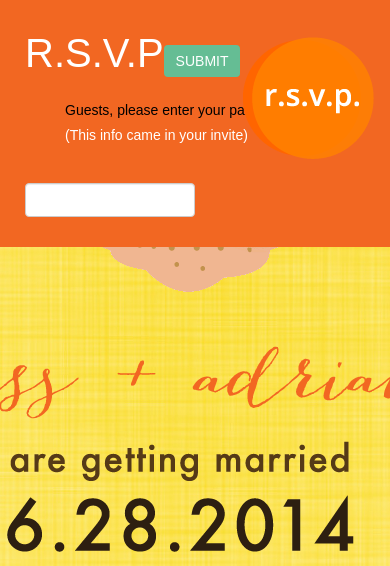
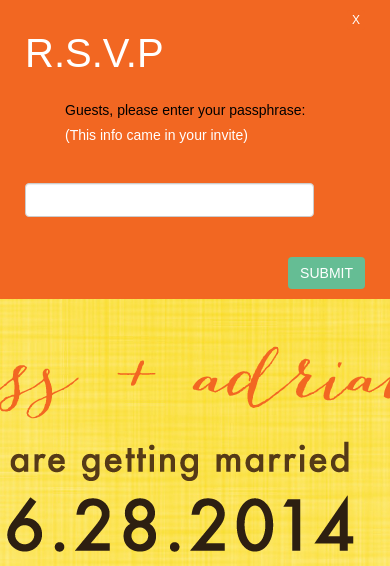
Before and after one commit to toolness/jessandadrian.us, a Django app: page /rsvp in a window 390 px wide. Shown: the top 566 px of the page. Run offline with Django 3.2, Linux system fonts and the light colour scheme; some libraries are stand-ins or nearby versions.

Commit message:
fixes some responsive issues, adds close button to first page after rsvp. puts rsvp circle under the modal after a certain size.

```diff
--- a/jess/static/css/style.css
+++ b/jess/static/css/style.css
@@ -15,7 +15,7 @@ body {
 
 .guest-rsvp-form .short-input {
   width: 50%;
-  margin: 20px 10px 20px 0;
+  margin: 20px 0;
 }
 
 .rsvp-form {
@@ -31,6 +31,7 @@ body {
   background-color: #f26722;
   border: none;
   color: white;
+  float: right;
 }
 
 .rsvp-form .btn-green {
@@ -55,7 +56,10 @@ body {
   margin: 10px;
 }
 
-.thank-you .rsvp-guest { margin: 0 50px;}
+.thank-you .rsvp-guest {
+  margin: 0 50px;
+  margin-bottom: 50px;
+}
 
 .rsvp {
   position: absolute;
@@ -82,6 +86,33 @@ body {
   margin-top: 20px;
   text-transform: uppercase;
 }
+
+/*RESPONSIVE STYLES*/
+@media screen and (max-width: 1400px) {
+  .rsvp {
+    z-index: 0;
+  }
+}
+
+@media screen and (max-width: 1150px) {
+  .guest-rsvp-form .short-input {
+    width: 40%;
+  }
+}
+
+@media screen and (max-width: 991px) {
+  .guest-rsvp-form .short-input {
+    width: 85%;
+  }
+}
+
+@media screen and (max-width: 991px) {
+  .rsvp-guest-type {
+    margin: 0;
+  }
+}
+
+
 
 @-webkit-keyframes face {
   0% { top:0% }
--- a/jess/templates/jess/rsvp_form.html
+++ b/jess/templates/jess/rsvp_form.html
@@ -5,13 +5,21 @@
 </div>
 {% endfor %}
 
+<form method="post" action="{% url 'logout' %}" class="logout">
+  {% csrf_token %}
+  <button type="submit" class="btn btn-default btn-xs">X</button>
+</form>
+
 <div id="yay" class="rsvp-form-content left thank-you"
  {% if rsvp_result != 'yay' %}style="display: none"{% endif %}>
   <p class="rsvp-guest left">R.S.V.P</p>
-  <p >Awesome! The wedding staff has been notified and
-    eagerly awaits your arrival.</p>
-  <p>If circumstances change, you can always come back here and
-    <a href="{% url 'rsvp' %}">revise</a> your RSVP.</p>
+  <div>
+    <p >Awesome! The wedding staff has been notified and
+      eagerly awaits your arrival.</p>
+    <p>If circumstances change, you can always come back here and
+      <a href="{% url 'rsvp' %}">revise</a> your RSVP.</p>
+    <p>Jessica and Adrian are registered <a href="http://registry.theknot.com/jessica-klein-adrian-fraser-june-2014-ny/5150721" target="_blank" style="color: #65bd94;">here</a>!</p>
+  </div>
 </div>
 <div id="boo" class="rsvp-form-content left thank-you"
  {% if rsvp_result != 'boo' %}style="display: none"{% endif %}>
@@ -20,6 +28,7 @@
     attend.</p>
   <p>If anything changes, though, you can always come back here and
     <a href="{% url 'rsvp' %}">revise</a> your RSVP.</p>
+  <p>Jessica and Adrian are registered <a href="http://registry.theknot.com/jessica-klein-adrian-fraser-june-2014-ny/5150721" target="_blank" style="color: #65bd94;">here!</a></p>
 </div>
 
 <div id="rsvp" class="rsvp-form-content rsvp-form-white-text"
@@ -81,11 +90,4 @@
   </form>
   {% endif %}
 </div>
-
-{% if user.is_authenticated %}
-<form method="post" action="{% url 'logout' %}" class="logout">
-  {% csrf_token %}
-  <button type="submit" class="btn btn-default btn-xs">X</button>
-</form>
-{% endif %}
 </div>
```
